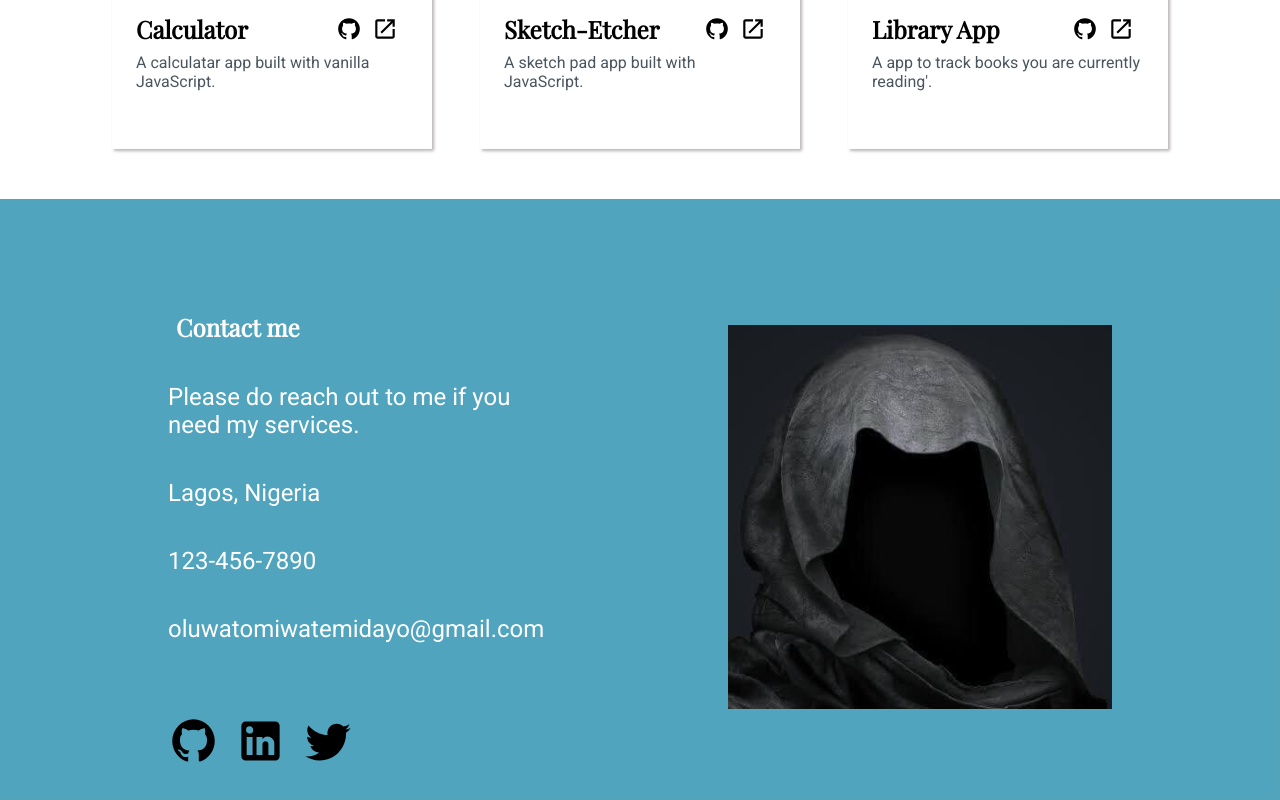
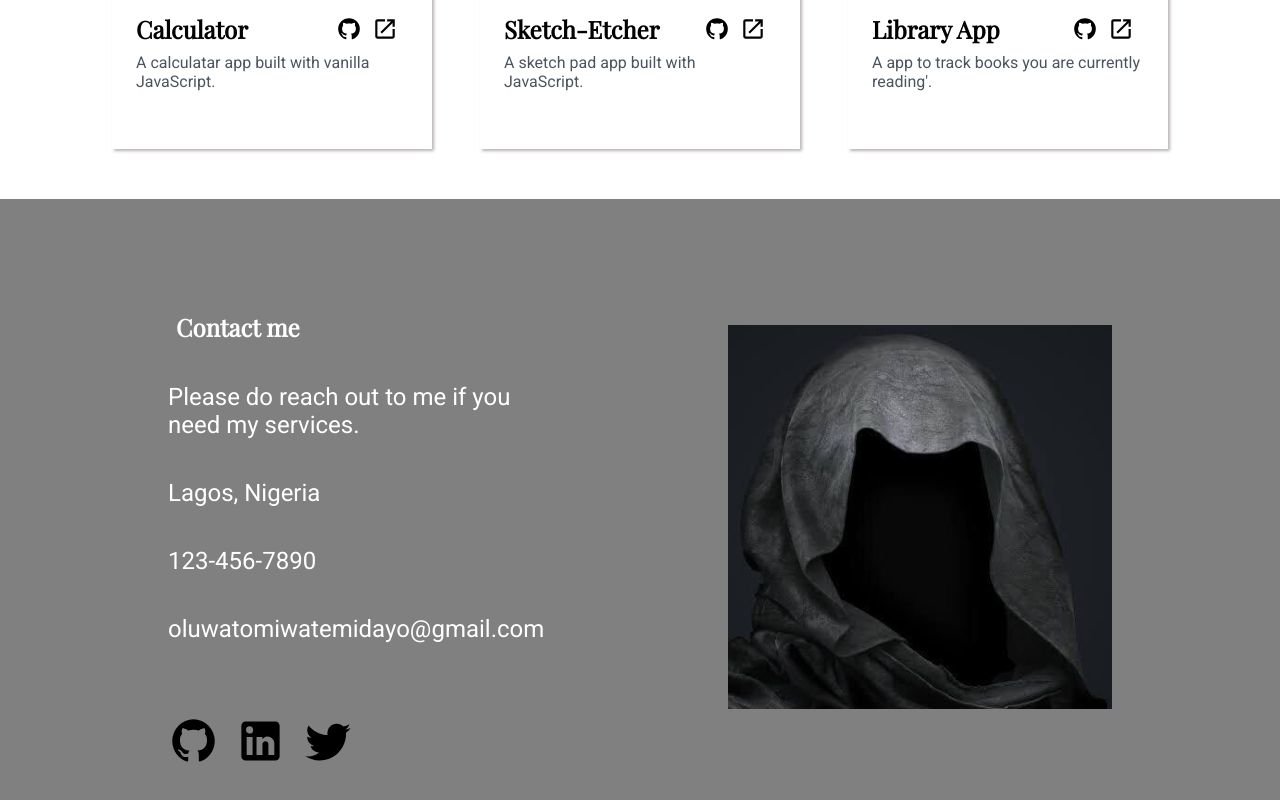
Before and after one commit to oluwatomiwatemidayo/personal-porfolio-ALX, a plain HTML site: page index.html in a window 1280 px wide. Shown: the part 984-1784 px from the top of the page. Drawn offline with nearby package versions, Linux system fonts and the light colour scheme.

Commit message:
Changed header and footer bg-color

```diff
--- a/style.css
+++ b/style.css
@@ -24,7 +24,7 @@ h3 {
 }
 
 header, footer {
-    background-color: rgba(62, 154, 182, 0.898);
+    background-color: gray/*rgba(62, 154, 182, 0.898);*/
 }
 
 .header-img, .footer-img {
```
